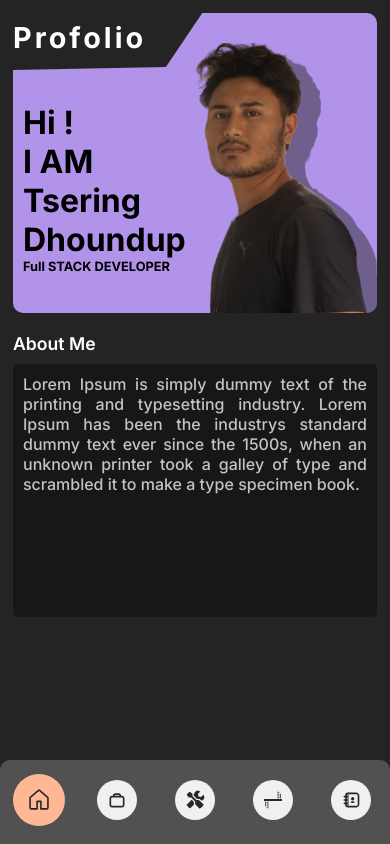
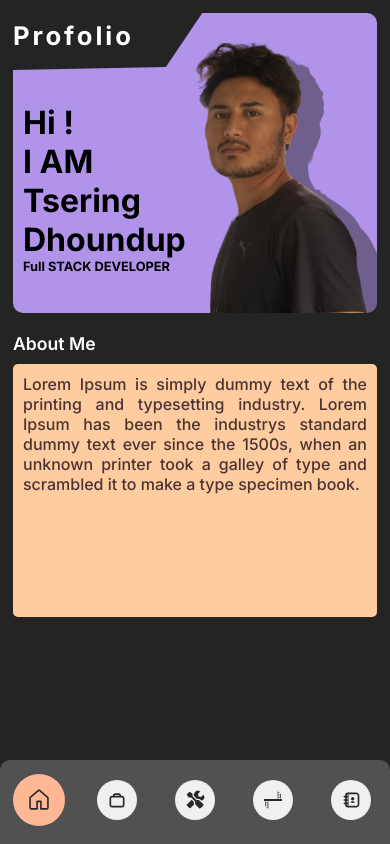
Before and after one commit to Tseringdhoundup9813/portfolio, a Next.js app in the folder frontend/: page / in a window 390 px wide. Built offline with nearby package versions, Linux system fonts and the light colour scheme.

Commit message:
small change in intro page

```diff
--- a/frontend/src/css/shortintro.css
+++ b/frontend/src/css/shortintro.css
@@ -82,7 +82,14 @@
         filter:drop-shadow(20px 10px rgba(36, 36, 36, 0.471));
         position: absolute;
         left:0px;
+        animation-name: shadowAnimate;
+        animation-iteration-count: infinite;
+        animation-play-state: running;
+        animation-fill-mode:both;
+        animation-duration:5s;
+        animation-timing-function: cubic-bezier(0.075, 0.82, 0.165, 1);
         bottom:0px;
+        transition:all 1s ease-in-out;
 
     }
     .short-intro-main-section{
@@ -116,9 +123,9 @@
         width:100%;
         font-size:1rem;
         text-align: justify;
-        color:rgb(195, 195, 195);
+        color:rgb(75, 51, 51);
         font-weight:500;
-        background-color: rgb(23, 23, 23);
+        background-color: rgb(255, 204, 160);
         border-radius:5px;
         padding:10px;
         min-height:30vh;
@@ -127,10 +134,23 @@
         display: block !important;
         position: absolute;
         top:20px;
-        font-size:1.8rem;
+        font-size:1.6rem;
         color:white !important;
         letter-spacing:3px;
     }
 
+    @keyframes shadowAnimate {
+        0%{
+            filter:drop-shadow(20px 10px rgba(36, 36, 36, 0.471));
+        }
+        50% {
+            filter:drop-shadow(24px 12px rgba(36, 36, 36, 0.471));
+        }
+        100%{
+            filter:drop-shadow(20px 10px rgba(36, 36, 36, 0.471));
+        }
+      }
+
+
 
 }
```
